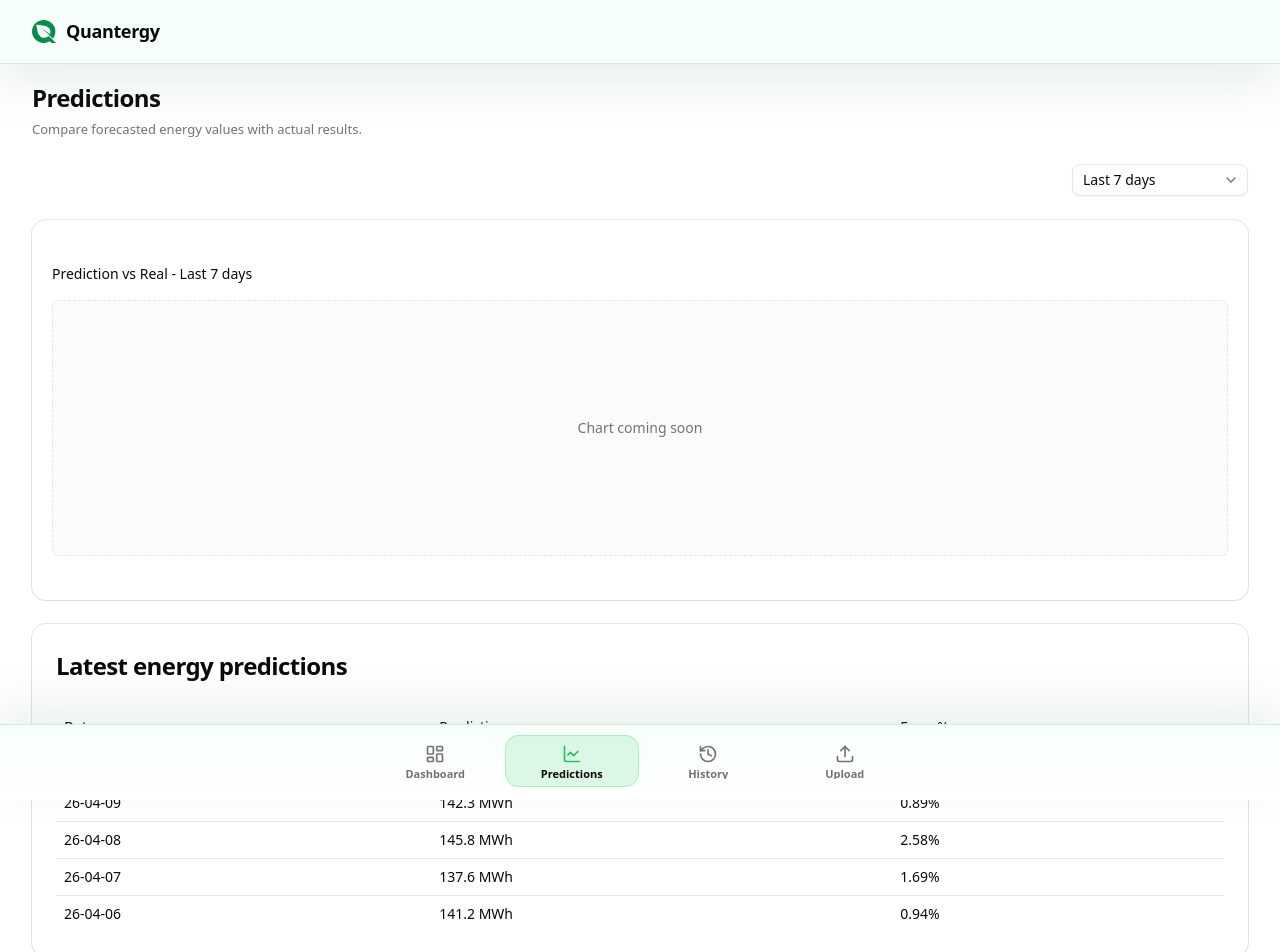
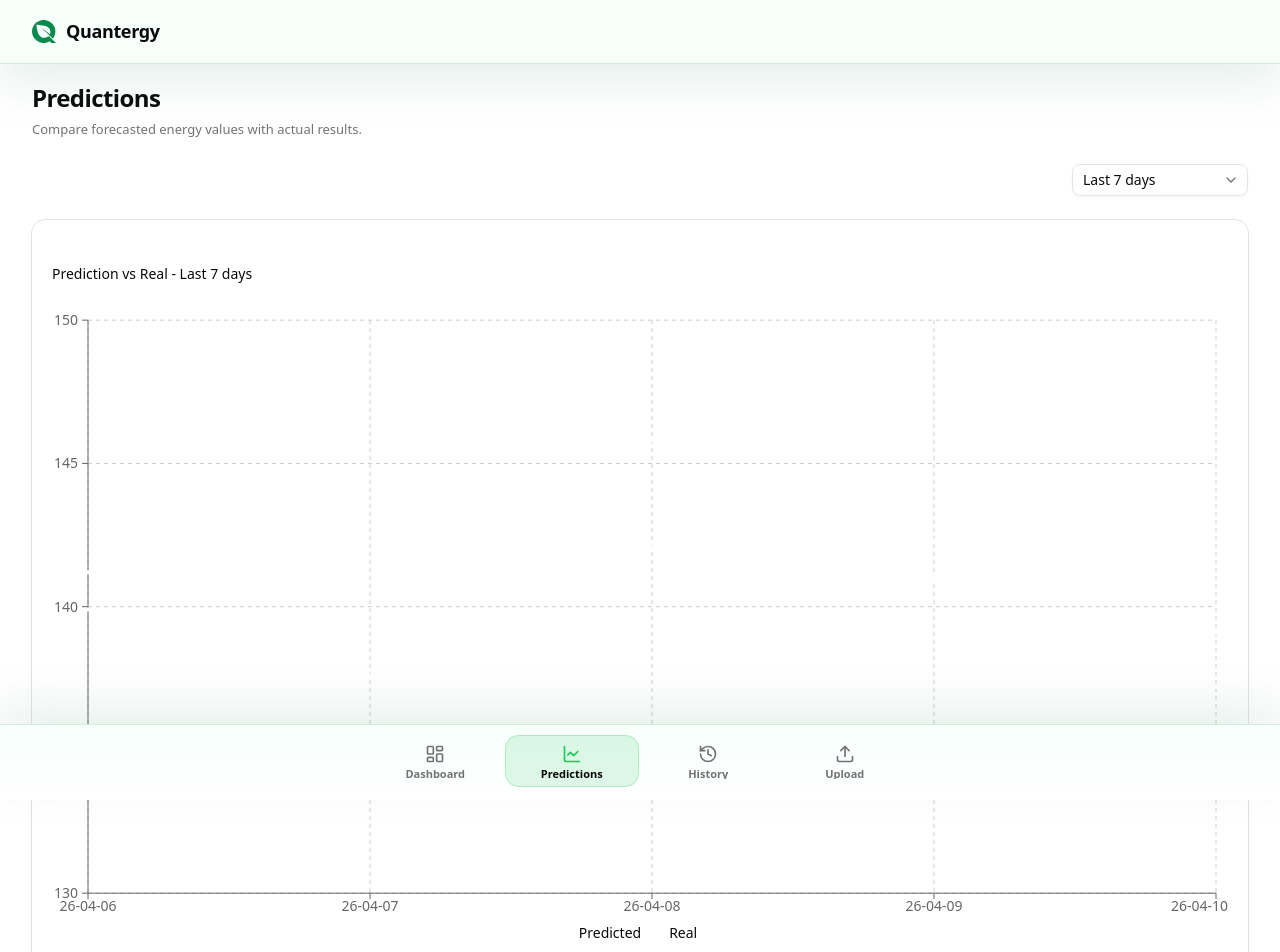
Before and after one commit to nicolasmorenog/quantergy-app, a Next.js app: page /predictions in a window 1280 px wide. Shown: the top 952 px of the page. Built offline with nearby package versions, Linux system fonts and the light colour scheme.

Commit message:
feat(predictions): add Recharts prediction chart

```diff
--- a/package.json
+++ b/package.json
@@ -19,6 +19,7 @@
     "react": "19.2.3",
     "react-day-picker": "^9.14.0",
     "react-dom": "19.2.3",
+    "recharts": "^3.8.1",
     "shadcn": "^4.0.5",
     "sonner": "^2.0.7",
     "tailwind-merge": "^3.5.0",
--- a/src/app/predictions/PredictionsChart.tsx
+++ b/src/app/predictions/PredictionsChart.tsx
@@ -10,18 +10,42 @@ import {
   SelectTrigger,
   SelectValue,
 } from "@/components/ui/select";
+
+import {
+  CartesianGrid,
+  Legend,
+  Line,
+  LineChart,
+  Tooltip,
+  XAxis,
+  YAxis,
+} from "recharts";
+
 import styles from "./PredictionsChart.module.css";
 
 const TIME_RANGE_PRESETS = {
   "7d": "Last 7 days",
   "30d": "Last 30 days",
   "6m": "Last 6 months",
-  "all": "All time",
+  all: "All time",
 } as const;
 
-export function PredictionsChart() {
+type PredictionChartPoint = {
+  id: number;
+  date: string;
+  value_predicted: number;
+  value_real: number | null;
+  error_percent: number | null;
+};
+
+type PredictionsChartProps = {
+  data: PredictionChartPoint[];
+};
+
+export function PredictionsChart({ data }: PredictionsChartProps) {
   const [selectedRange, setSelectedRange] =
     useState<keyof typeof TIME_RANGE_PRESETS>("7d");
+  const chartData = [...data].sort((a, b) => a.date.localeCompare(b.date));
 
   return (
     <div className={styles.view}>
@@ -57,7 +81,45 @@ export function PredictionsChart() {
       <section>
         <ChartCard
           title={`Prediction vs Real - ${TIME_RANGE_PRESETS[selectedRange]}`}
-        />
+        >
+          <LineChart
+            responsive
+            data={chartData}
+            style={{
+              width: "100%",
+              aspectRatio: 1.8,
+            }}
+            margin={{ top: 20, right: 12, left: 0, bottom: 10 }}
+          >
+            <CartesianGrid strokeDasharray="4 4" />
+
+            <XAxis dataKey="date" />
+            <YAxis domain={[130, 150]} width={36} tickMargin={4}/>
+
+            <Tooltip />
+            <Legend />
+
+            <Line
+              type="monotone"
+              dataKey="value_predicted"
+              name="Predicted"
+              stroke="var(--color-chart-2)"
+              strokeWidth={1.5}
+              dot={{ r: 2 }}
+              activeDot={{ r: 4 }}
+            />
+
+            <Line
+              type="monotone"
+              dataKey="value_real"
+              name="Real"
+              stroke="var(--color-chart-1)"
+              strokeWidth={1.5}
+              dot={{ r: 2 }}
+              activeDot={{ r: 4 }}
+            />
+          </LineChart>
+        </ChartCard>
       </section>
     </div>
   );
--- a/src/app/predictions/page.tsx
+++ b/src/app/predictions/page.tsx
@@ -1,3 +1,4 @@
+import initialMocks from "@/app/mocks/mocks.json";
 import styles from "./page.module.css";
 
 import { PredictionsChart } from "./PredictionsChart";
@@ -13,7 +14,7 @@ export default function PredictionsPage() {
         </p>
       </div>
 
-      <PredictionsChart />
+      <PredictionsChart data={initialMocks.predictions} />
       <PredictionTable />
     </div>
   );
```
Also changed, not shown: 1 other file (tests, documents, lock files or other folders).
